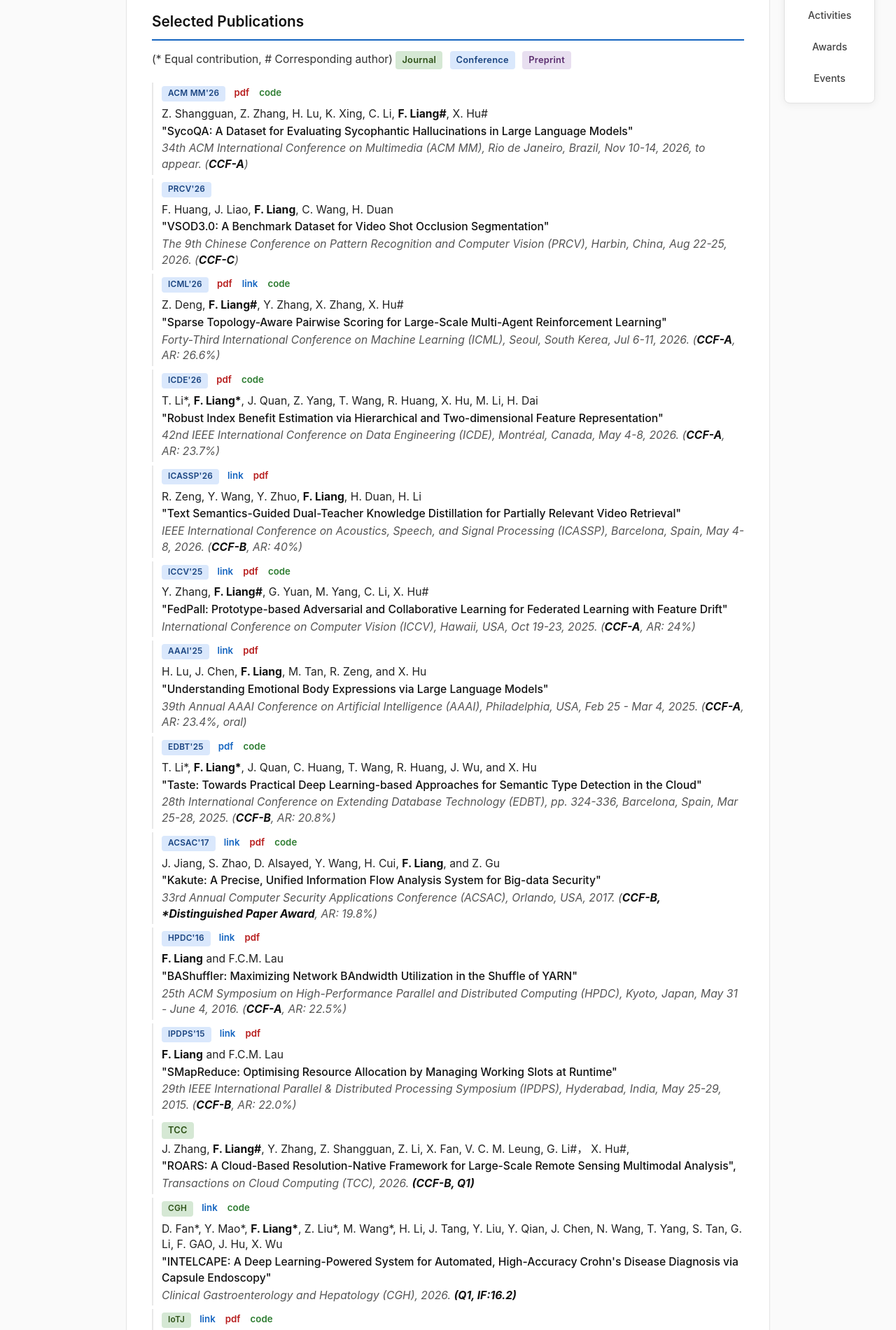
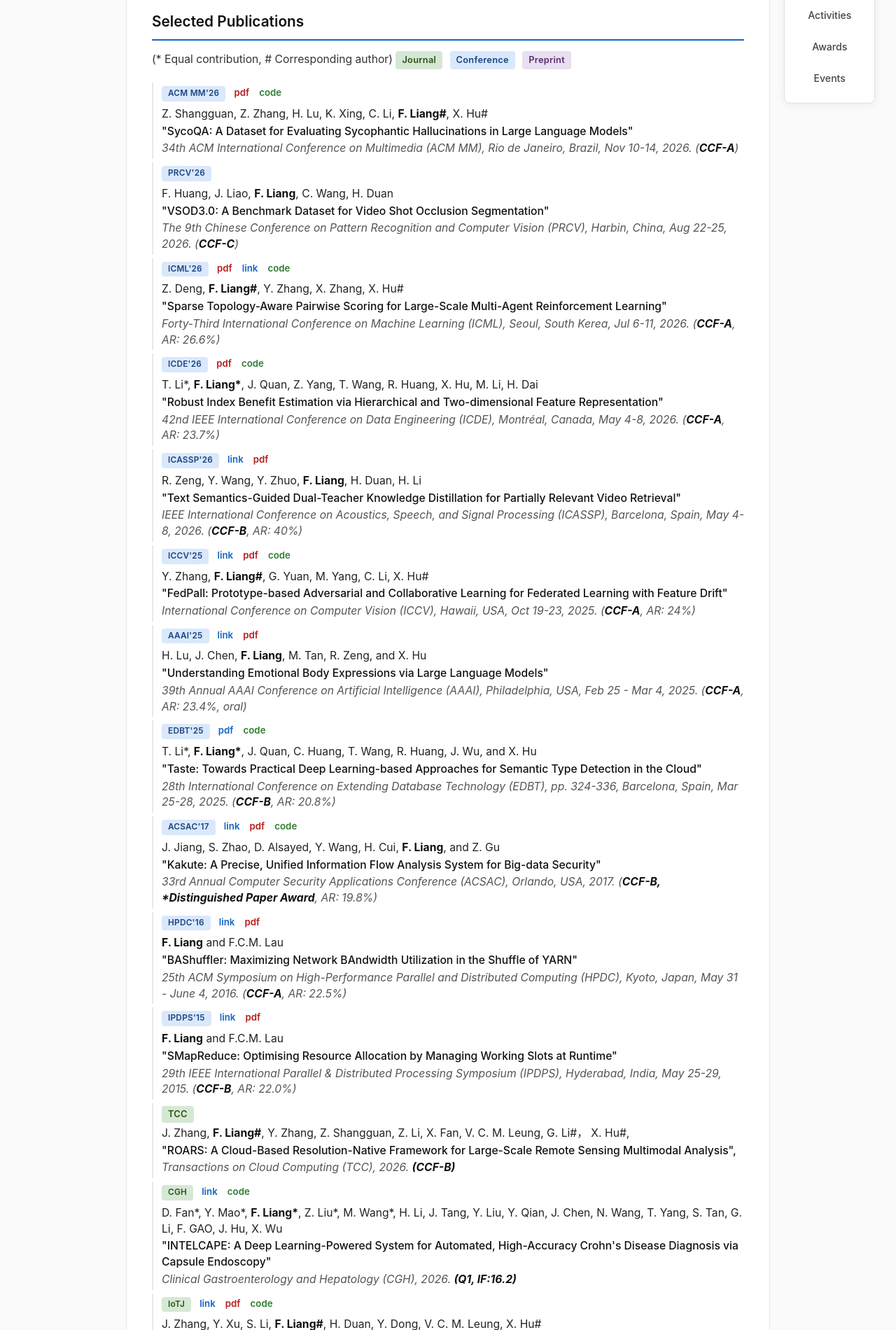
Before and after one commit to liangfengsid/liangfengsid.github.io, a plain HTML site: page index.html in a window 1280 px wide. Shown: the part 424-2324 px from the top of the page at 70% size. Drawn offline with Linux system fonts and the light colour scheme.

Commit message:
update roars tcc

```diff
--- a/index.html
+++ b/index.html
@@ -133,7 +133,7 @@
                     <div class="pub-header"><label class="conf">ACM MM'26</label> <a href="paper/SycoQADataset_acmmm26.pdf" target="_blank">pdf</a> <a href="https://github.com/hehebamei/SycoQA.git" target="_blank">code</a></div>
                     <div class="pub-authors">Z. Shangguan, Z. Zhang, H. Lu, K. Xing, C. Li, <b>F. Liang#</b>, X. Hu#</div>
                     <div class="pub-title">"SycoQA: A Dataset for Evaluating Sycophantic Hallucinations in Large Language Models"</div>
-                    <div class="pub-venue"><i>34th ACM International Conference on Multimedia (ACM MM)</i>, Rio de Janeiro, Brazil, Nov 10-14, 2026, to appear. (<b>CCF-A</b>)</div>
+                    <div class="pub-venue"><i>34th ACM International Conference on Multimedia (ACM MM)</i>, Rio de Janeiro, Brazil, Nov 10-14, 2026. (<b>CCF-A</b>)</div>
                 </div>
                 <div class="pub">
                     <div class="pub-header"><label class="conf">PRCV'26</label> </div>
@@ -199,7 +199,7 @@
                 <div class="pub"><label class="journal">TCC</label>
                     <div class="pub-authors">J. Zhang, <b>F. Liang#</b>, Y. Zhang, Z. Shangguan, Z. Li, X. Fan, V. C. M. Leung, G. Li#， X. Hu#, </div>
                     <div class="pub-title">"ROARS: A Cloud-Based Resolution-Native Framework for Large-Scale Remote Sensing Multimodal Analysis",</div>
-                    <div class="pub-venue"><i>Transactions on Cloud Computing (TCC)</i>, 2026. <b>(CCF-B, Q1)</b></div>
+                    <div class="pub-venue"><i>Transactions on Cloud Computing (TCC)</i>, 2026. <b>(CCF-B)</b></div>
                 </div>
                 <div class="pub">
                     <div class="pub-header"><label class="journal">CGH</label> <a href="https://doi.org/10.1016/j.cgh.2026.02.026" target="_blank">link</a> <a href="https://github.com/liuzh385/INTELCAPE" target="_blank">code</a>
```
